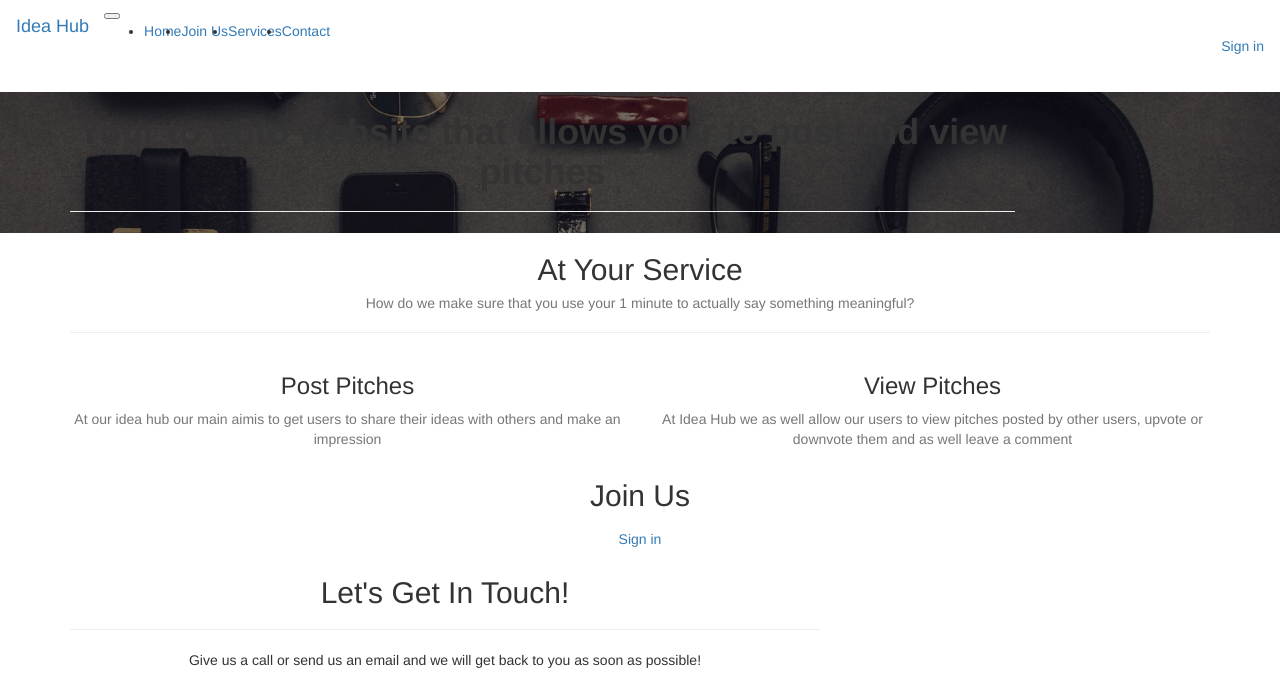
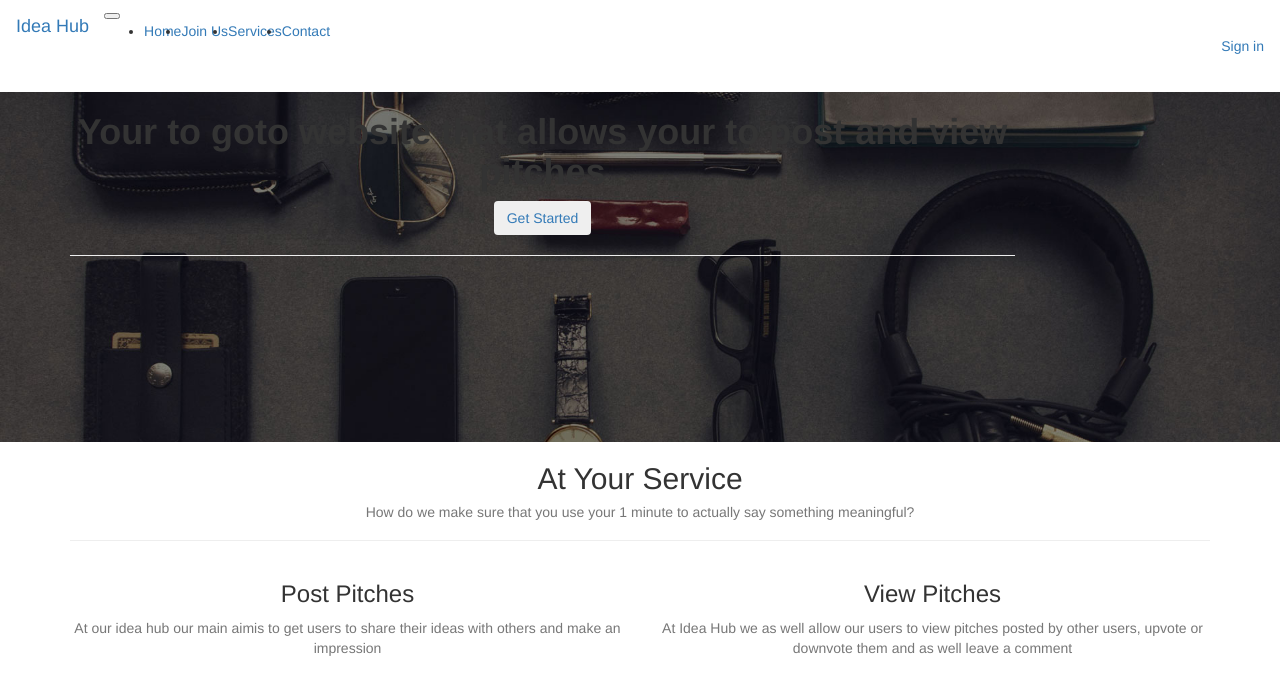
Before and after one commit to Lornakimani62/IP4-_One-Minute-Pitch, a Flask app: page / in a window 1280 px wide. Shown: the top 682 px of the page. Run offline with Flask 2, Linux system fonts and the light colour scheme; data that the repository does not hold is empty; some libraries are stand-ins or nearby versions.

Commit message:
This commit is to add changes to the templates

```diff
--- a/app/main/views.py
+++ b/app/main/views.py
@@ -95,8 +95,8 @@ def new_pitch():
 @login_required
 def user_post(id):
 
-    users_post = Pitch.query.filter_by(user_id=id).all()
-    return render_template('profile.html',users_post = users_post)
+    users_post = Pitch.query.filter_by(user_id=id)
+    return render_template('profile/profile.html',users_post = users_post)
 
 # This function allows users to comment on pitches
 @main.route('/comment/<int:id>', methods = ['GET','POST'])
@@ -119,9 +119,9 @@ def new_comment(id):
 @main.route('/like/<int:id>')
 def like(id):
     if current_user.is_authenticated:
-        if current_user.likes.filter(Upvote.postid==id).first():
+        if current_user.likes.filter_by(Upvote.pitch_id==id).first():
             return 'Error'
-        Upvote(userid=current_user.id,postid=id).save()
+        Upvote(userid=current_user.id,pitch_id=id).save()
         return 'Success'
     return 'Error'
 
--- a/app/static/css/index.css
+++ b/app/static/css/index.css
@@ -10,4 +10,5 @@
   background-image: url("../images/header-bg.jpg");
   background-position: center;
   background-size: cover;
+  height: 350px;
 }
--- a/app/templates/index.html
+++ b/app/templates/index.html
@@ -31,12 +31,13 @@
 
 <body id="page-top">
   <!-- Header -->
-<section class="text-black text-center section-1">
+<section class="text-white text-center section-1">
   <header class="masthead text-center text-black d-flex">
       <div class="container my-auto">
         <div class="row">
           <div class="col-lg-10 mx-auto">
             <h1><strong>Your to goto website that allows your to post and view pitches</strong></h1>
+            <button type="button" class="btn btn-light btn-xl" ><a href="{{url_for('main.new_pitch')}}">Get Started</a></button>
             <hr>
           </div>
           <div class="col-lg-8 mx-auto">
--- a/app/templates/macros.html
+++ b/app/templates/macros.html
@@ -9,12 +9,7 @@ from .forms import UpdateProfile,PitchForm,CommentForm
             <h5 class="title">{{pitch.category}}</h5>
             <h3> {{pitch.pitch_title}}</h3>
             <p>{{pitch.content}}</p>
-            <a href="{{url_for('auth.login')}}">View More</a>
-            <div class="comments">
-
-                <a href="{{url_for('main.new_comment',id = pitch.id)}}"> Comment</a>
-
-                </div>
+            <a href="{{url_for('main.new_comment',id = pitch.id)}}"> Comment</a>
         </div>
     </div>
 
--- a/app/templates/new_pitch.html
+++ b/app/templates/new_pitch.html
@@ -14,7 +14,6 @@
 <div class="container-fluid">
     <div class="jumbotron">
         <h3>In life, you only have 60 seconds to impress someone. 1 minute can make or break you.We give you a platform to pitch your ideas </h3>
-        <button type="button" class="btn btn-success" ><a href="{{url_for('main.new_pitch')}}">Get Started</a></button>
     </div>
 </div>
 
```
